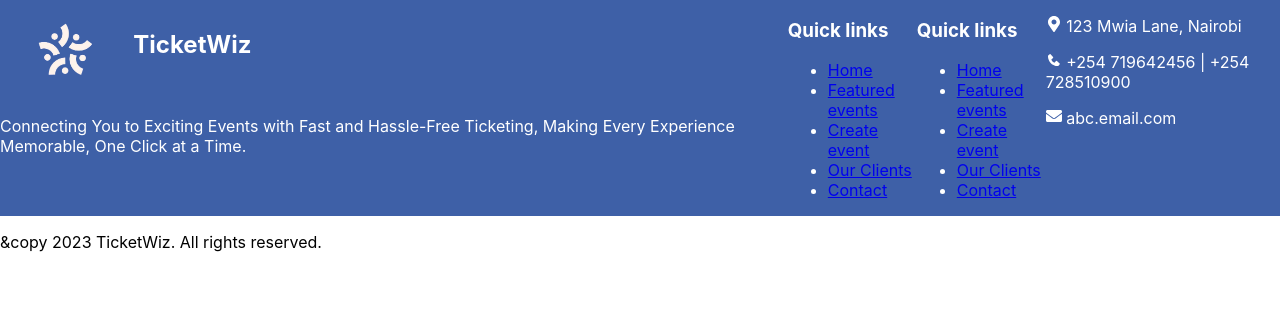
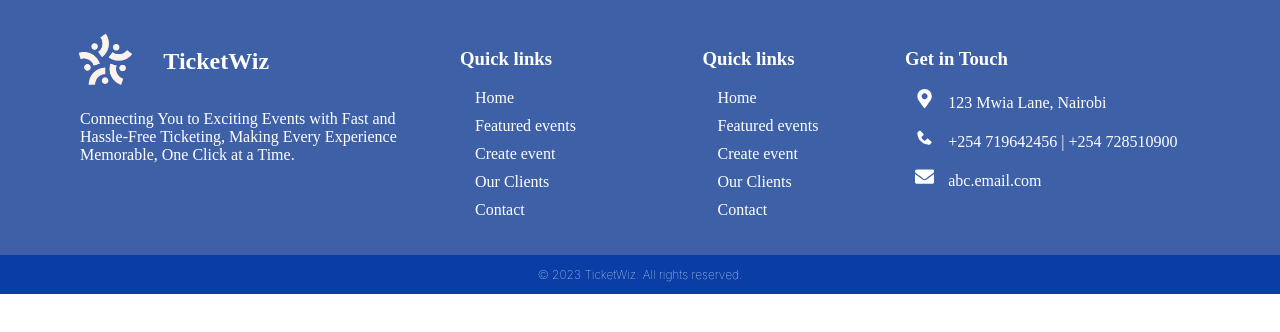
Before and after one commit to mumbi-prog/TicketWiz-Client, a React (Create React App) app: page / in a window 1280 px wide. Shown: the top 332 px of the page. Built offline with nearby package versions, Linux system fonts and the light colour scheme.

Commit message:
Finished basic styling on footer

```diff
--- a/src/components/LandingPage/Footer.jsx
+++ b/src/components/LandingPage/Footer.jsx
@@ -7,45 +7,51 @@ import "./landingpage.css";
 
 function Footer() {
   return (
-    <section className='footer'>
+    <div className='footer'>
         <div className="footer-content">
             <div className="abt">
-                <div className="logo-title">
-                    <img src={logo} alt="TicketWiz logo" />
-                    <h2>TicketWiz</h2>
+                <div>
+                    <div className="logo-title">
+                        <img src={logo} alt="TicketWiz logo" />
+                        <h2>TicketWiz</h2>
+                    </div>
+                    <p>Connecting You to Exciting Events with Fast and Hassle-Free Ticketing, Making Every Experience Memorable, One Click at a Time.</p>
                 </div>
-                <p>Connecting You to Exciting Events with Fast and Hassle-Free Ticketing, Making Every Experience Memorable, One Click at a Time.</p>
+                <div className="social-links">
+
+                </div>
             </div>
             <div className="links1">
                 <h3>Quick links</h3>
                 <ul>
-                    <li><a href="#Featuredevents">Home</a>
+                    <li><a href="#Featuredevents">Home</a></li>
                     <li><a href="#Featuredevents">Featured events</a></li>
                     <li><a href="#Featuredevents">Create event</a></li>
                     <li><a href="#Featuredevents">Our Clients</a></li>
-                    <li><a href="#Featuredevents">Contact</a></li></li>
+                    <li><a href="#Featuredevents">Contact</a></li>
                 </ul>
             </div>
             <div className="links2">
                 <h3>Quick links</h3>
                 <ul>
-                    <li><a href="#Featuredevents">Home</a>
+                    <li><a href="#Featuredevents">Home</a></li>
                     <li><a href="#Featuredevents">Featured events</a></li>
                     <li><a href="#Featuredevents">Create event</a></li>
                     <li><a href="#Featuredevents">Our Clients</a></li>
-                    <li><a href="#Featuredevents">Contact</a></li></li>
+                    <li><a href="#Featuredevents">Contact</a></li>
                 </ul>
             </div>
             <div className="contact-details">
+                <h3>Get in Touch</h3>
                 <p><FaMapMarkerAlt className='contact-icon'/> 123 Mwia Lane, Nairobi</p>
                 <p><BiSolidPhone className='contact-icon'/> +254 719642456 | +254 728510900</p>
                 <p><FaEnvelope className='contact-icon'/> abc.email.com</p>
             </div>
         </div>
         <div className="copyright-notice">
-            <p>&copy 2023 TicketWiz. All rights reserved.</p>
+            <p>&copy; 2023 TicketWiz. All rights reserved.</p>
         </div>
-    </section>
+    </div>
   )
 }
 
--- a/src/components/LandingPage/landingpage.css
+++ b/src/components/LandingPage/landingpage.css
@@ -1,20 +1,95 @@
 /* Footer styling begins */
-.footer-content{
+.footer-content {
     display: flex;
     flex-direction: row;
+    justify-content: space-between;
     background-color: #3e60a7;
     color: white;
+    padding: 10px 40px 20px;
+    font-family: 'DM Serif Text', serif;
+    font-weight:lighter;
 }
-.footer-content .logo-title{
+
+.footer-content .logo-title {
     display: flex;
     flex-direction: row;
 }
-.footer-content .logo-title img{
+
+.footer-content .logo-title img {
     height: 100px;
     width: auto;
 }
-.footer-content .logo-title h2{
-   margin-top: 30px;
+
+.abt {
+    flex: 2;
 }
 
-/* Footer styling ends */
+.abt p{
+    width: 350px;
+    padding-left: 40px;
+    margin: 0;
+}
+
+.links1, .links2 {
+    flex: 1;
+    padding: 0 40px;
+}
+
+.contact-details {
+    flex: 2;
+}
+
+.links1 ul, .links2 ul {
+    list-style: none;
+    text-decoration: none;
+}
+
+.links1 ul li, .links2 ul li {
+    margin-bottom: 10px;
+    margin-top: 10px;
+    margin-left: -35px;
+}
+
+.links1 ul li a, .links2 ul li a {
+    text-decoration: none;
+    color: white;
+}
+
+.links1 ul li a:hover, .links2 ul li a:hover{
+    color: #f184b7;
+    transform: translateX(-7px);
+    font-weight: 300;
+}
+
+.contact-icon{
+    padding-right: 10px;
+    font-size: larger;
+}
+
+.copyright-notice{
+    background-color: #0A3DA6;
+}
+.copyright-notice p{
+    text-align: center;
+    color: rgb(255, 255, 255);
+    font-weight: lighter;
+    font-size: 12px;
+
+}
+
+.footer-content .logo-title h2, h3 {
+    margin-top: 38px;
+    font-family: 'DM Serif Text', serif;
+    margin-left: -10px;
+}
+
+.footer {
+    display: flex;
+    flex-direction: column;
+}
+
+  /* Footer styling ends */
+  /* font-family: 'DM Sans', sans-serif;
+  font-family: 'DM Serif Text', serif;
+  font-family: 'Montserrat', sans-serif;
+  font-family: 'Playfair', serif; */
```
